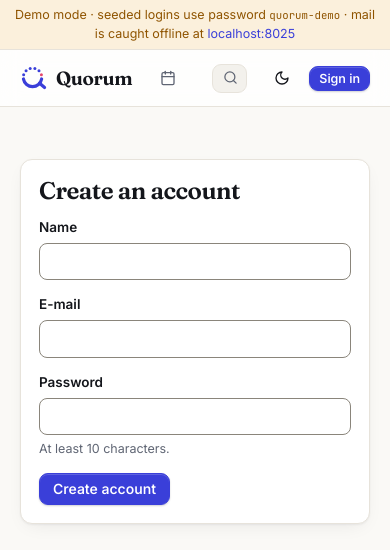
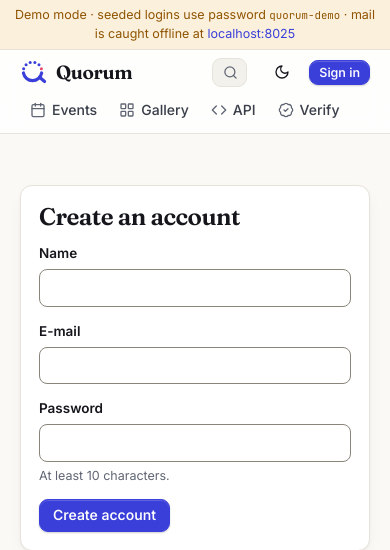
Before and after one commit to TusharTechs/quorum, a Django app: page /signup in a window 390 px wide. Shown: the top 550 px of the page. Run offline with Django 5.2, Linux system fonts and the light colour scheme; parts of the project's set-up code (start-up, migrations or seed data) failed here and were passed over.

Commit message:
Mobile header: main navigation on its own scrollable row on narrow screens

```diff
--- a/src/quorum/static/css/app.css
+++ b/src/quorum/static/css/app.css
@@ -543,3 +543,9 @@ details.card > summary::-webkit-details-marker { display: none; }
 .pcard.preview { pointer-events: none; box-shadow: none; }
 .pcard.preview .thumb { aspect-ratio: 21 / 9; }
 .quote { margin: 6px 0; padding: 8px 12px; border-left: 3px solid var(--accent-line); background: var(--sunk); border-radius: 0 8px 8px 0; font-size: 14px; }
+@media (max-width: 720px) {
+  .top .wrap-wide { flex-wrap: wrap; height: auto; padding-top: 8px; padding-bottom: 6px; row-gap: 6px; }
+  .top .nav { order: 3; flex-basis: 100%; }
+  .top .kbar { margin-left: auto; }
+  .nav a .t { display: inline; }
+}
```
